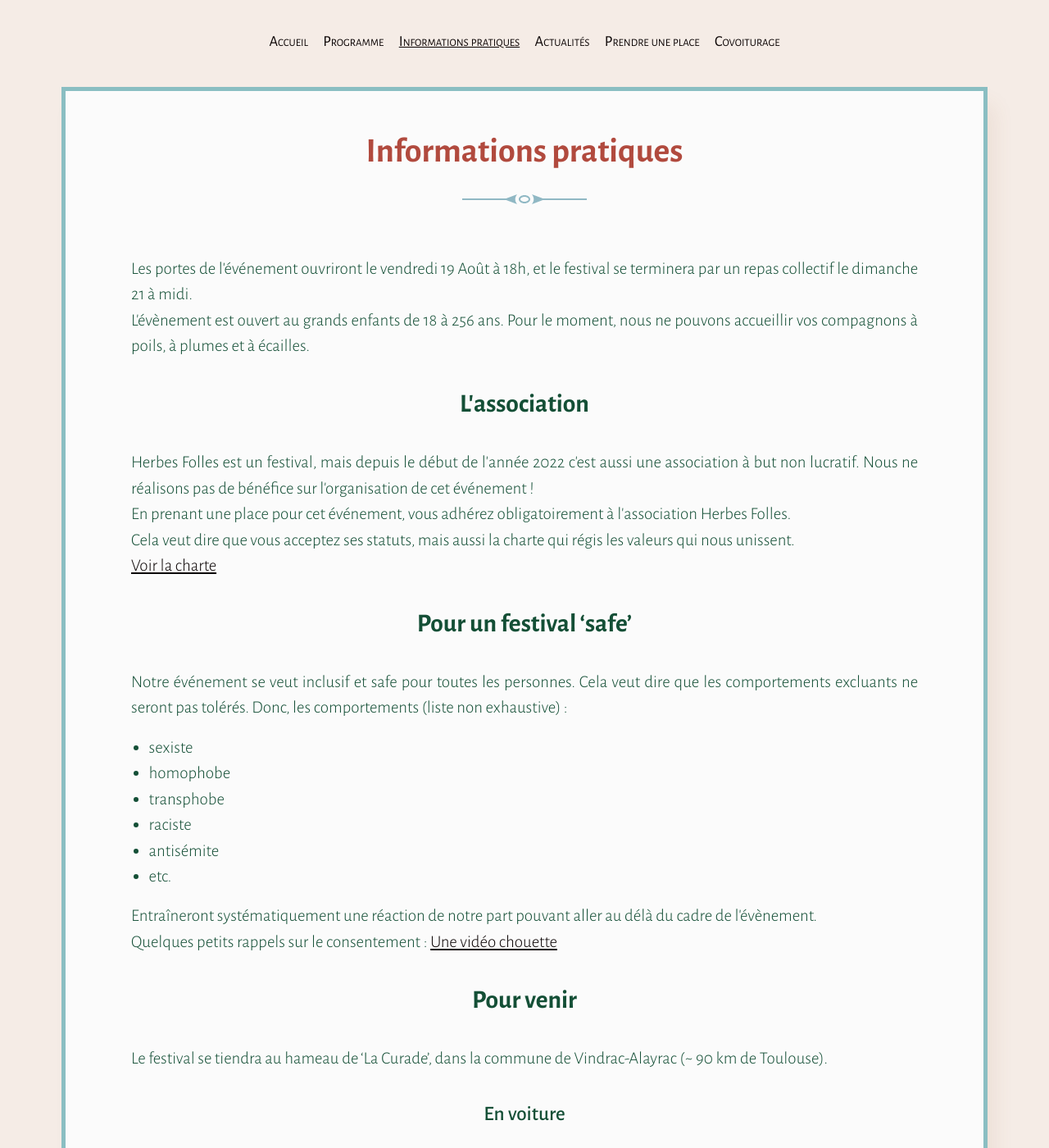
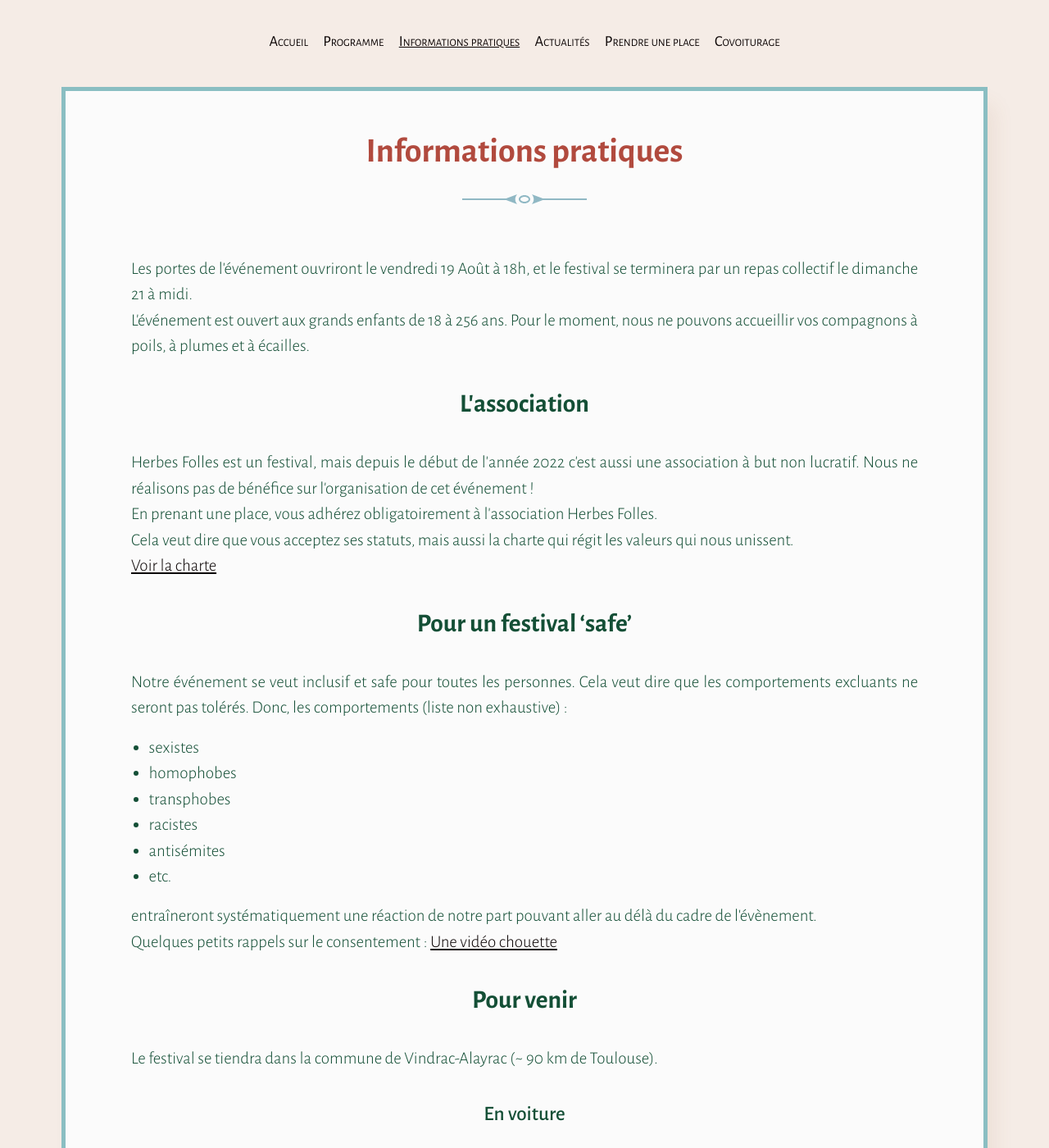
Before and after one commit to Herbes-Folles/Herbes-Folles.github.io, a Jekyll site: the page built from content/informations_pratiques.md, in a window 1280 px wide and 1400 px high. Shown: the whole window at 82% size. Built offline with Jekyll 4.4.1, drawn with Linux system fonts in a browser that asks for light colours; some of the changed text lies outside the part shown.

Commit message:
correction de petites fautes

```diff
--- a/content/informations_pratiques.md
+++ b/content/informations_pratiques.md
@@ -5,15 +5,15 @@
 
 Les portes de l’événement ouvriront le vendredi 19 Août à 18h, et le festival se terminera par un repas collectif le dimanche 21 à midi.
 
-L’évènement est ouvert au grands enfants de 18 à 256 ans. Pour le moment, nous ne pouvons accueillir vos compagnons à poils, à plumes et à écailles.
+L’événement est ouvert aux grands enfants de 18 à 256 ans. Pour le moment, nous ne pouvons accueillir vos compagnons à poils, à plumes et à écailles.
 
 ## L’association
 
 Herbes Folles est un festival, mais depuis le début de l’année 2022 c’est aussi une association à but non lucratif. Nous ne réalisons pas de bénéfice sur l’organisation de cet événement !
 
-En prenant une place pour cet événement, vous adhérez obligatoirement à l’association Herbes Folles.
+En prenant une place, vous adhérez obligatoirement à l’association Herbes Folles.
 
-Cela veut dire que vous acceptez ses statuts, mais aussi la charte qui régis les valeurs qui nous unissent.
+Cela veut dire que vous acceptez ses statuts, mais aussi la charte qui régit les valeurs qui nous unissent.
 
 [Voir la charte](charte.html)
 
@@ -21,20 +21,20 @@
 
 Notre événement se veut inclusif et safe pour toutes les personnes. Cela veut dire que les comportements excluants ne seront pas tolérés. Donc, les comportements (liste non exhaustive) :
 
-- sexiste
-- homophobe
-- transphobe
-- raciste
-- antisémite
+- sexistes
+- homophobes
+- transphobes
+- racistes
+- antisémites
 - etc.
 
-Entraîneront systématiquement une réaction de notre part pouvant aller au délà du cadre de l’évènement.
+entraîneront systématiquement une réaction de notre part pouvant aller au délà du cadre de l’évènement.
 
 Quelques petits rappels sur le consentement : [Une vidéo chouette](https://www.youtube.com/watch?v=yj5NcMew6qc)
 
 ## Pour venir
 
-Le festival se tiendra au hameau de ‘La Curade’, dans la commune de Vindrac-Alayrac (~ 90 km de Toulouse).
+Le festival se tiendra dans la commune de Vindrac-Alayrac (~ 90 km de Toulouse).
 
 ### En voiture
 
```
Also changed, not shown: other parts of content/informations_pratiques.md (+3 -3 lines).
